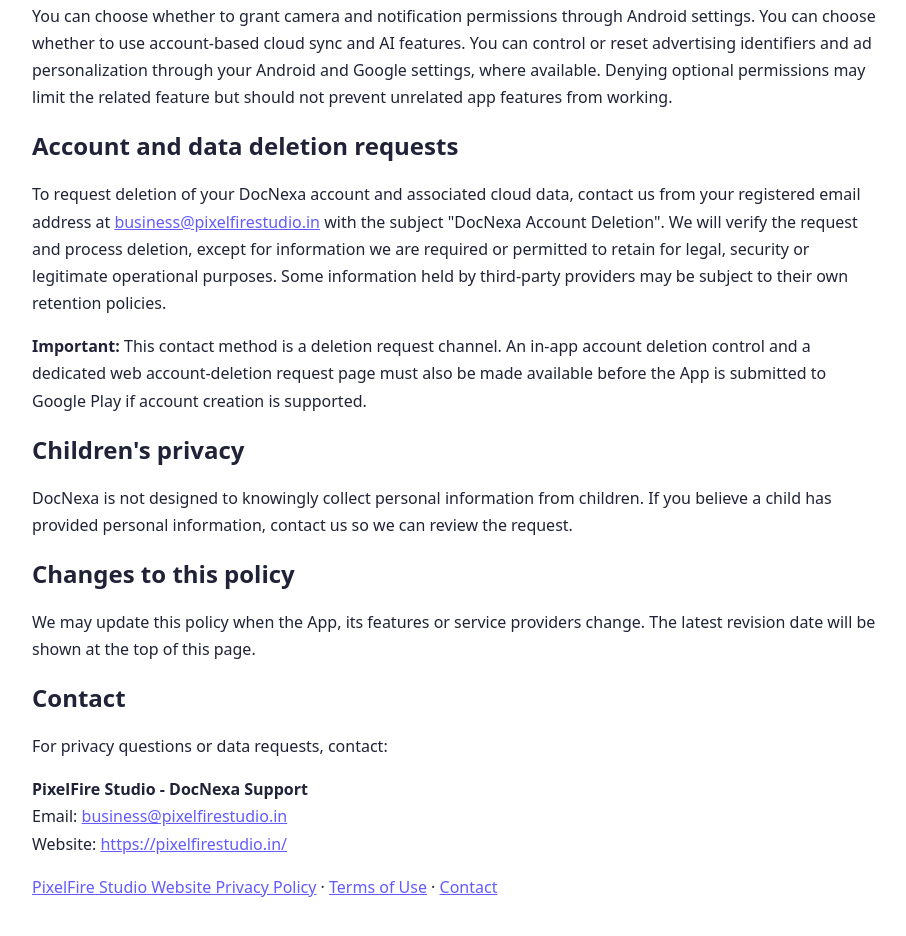
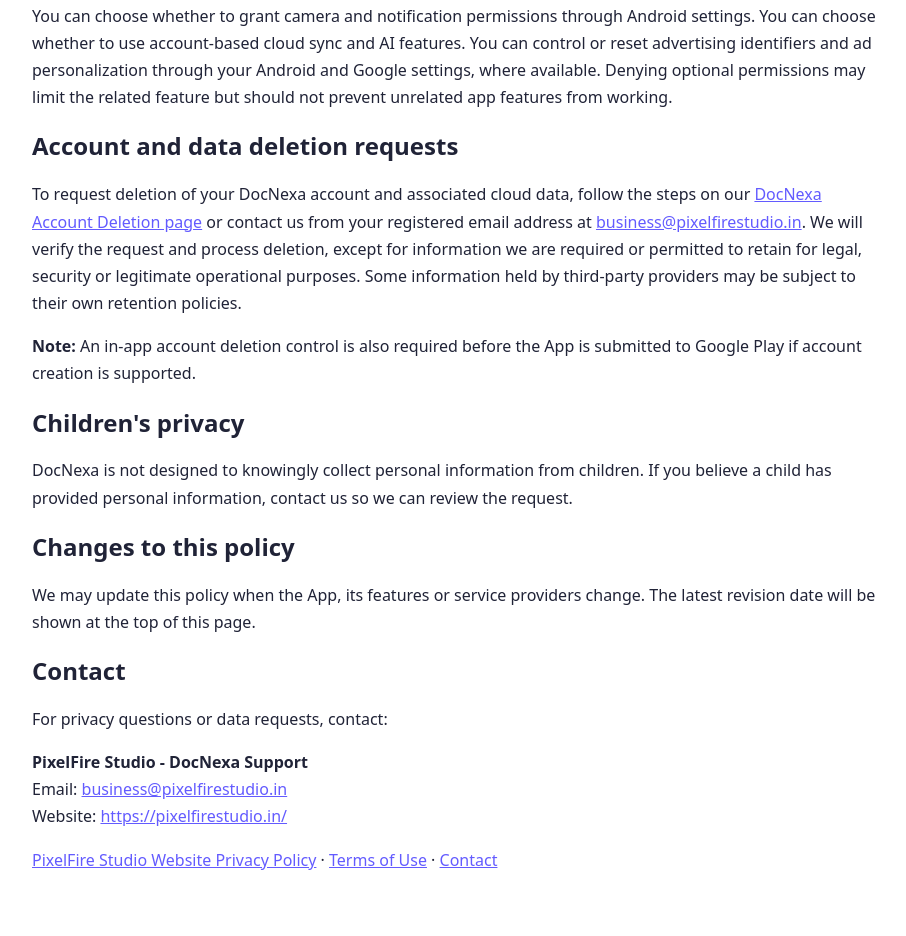
Before and after one commit to RaviVadhiya11/pixelforge-studio, a plain HTML site: page docnexa-privacy.html in a window 1280 px wide. Shown: the part 1783-2719 px from the top of the page, without its empty margins (183-1089 px from the left). After the commit the page ends 2692 px from the top, so only its background shows below. Drawn offline with Linux system fonts and the light colour scheme.

Commit message:
Link DocNexa privacy policy to account deletion page

```diff
--- a/docnexa-privacy.html
+++ b/docnexa-privacy.html
@@ -48,8 +48,8 @@
 <p>You can choose whether to grant camera and notification permissions through Android settings. You can choose whether to use account-based cloud sync and AI features. You can control or reset advertising identifiers and ad personalization through your Android and Google settings, where available. Denying optional permissions may limit the related feature but should not prevent unrelated app features from working.</p>
 
 <h2>Account and data deletion requests</h2>
-<p>To request deletion of your DocNexa account and associated cloud data, contact us from your registered email address at <a href="mailto:business@pixelfirestudio.in">business@pixelfirestudio.in</a> with the subject "DocNexa Account Deletion". We will verify the request and process deletion, except for information we are required or permitted to retain for legal, security or legitimate operational purposes. Some information held by third-party providers may be subject to their own retention policies.</p>
-<p><strong>Important:</strong> This contact method is a deletion request channel. An in-app account deletion control and a dedicated web account-deletion request page must also be made available before the App is submitted to Google Play if account creation is supported.</p>
+<p>To request deletion of your DocNexa account and associated cloud data, follow the steps on our <a href="docnexa-account-deletion.html">DocNexa Account Deletion page</a> or contact us from your registered email address at <a href="mailto:business@pixelfirestudio.in">business@pixelfirestudio.in</a>. We will verify the request and process deletion, except for information we are required or permitted to retain for legal, security or legitimate operational purposes. Some information held by third-party providers may be subject to their own retention policies.</p>
+<p><strong>Note:</strong> An in-app account deletion control is also required before the App is submitted to Google Play if account creation is supported.</p>
 
 <h2>Children's privacy</h2>
 <p>DocNexa is not designed to knowingly collect personal information from children. If you believe a child has provided personal information, contact us so we can review the request.</p>
```
